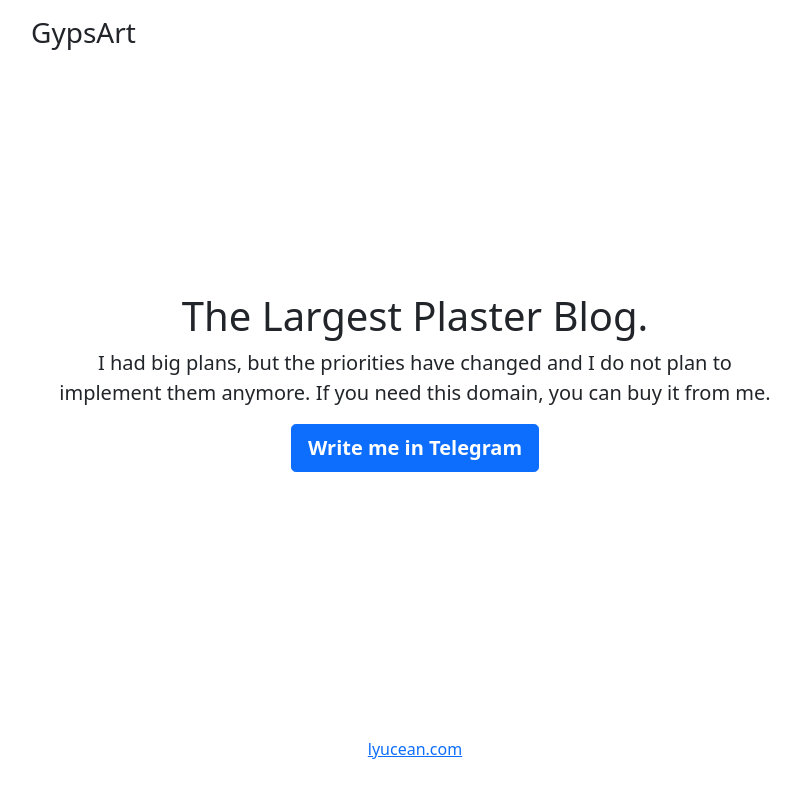
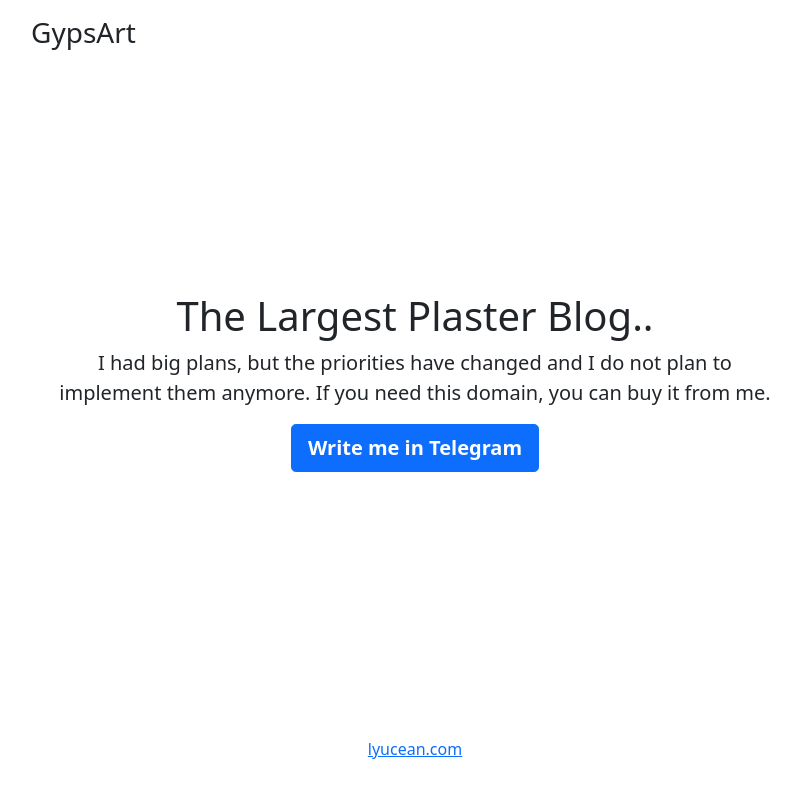
Before and after one commit to lyucean/gypsart.com, a plain HTML site: page public/index.html in a window 1280 px wide. Shown: the whole page, without its empty margins (225-1025 px from the left). Drawn offline with Linux system fonts and the light colour scheme.

Commit message:
Update index.html
Перезапустим

```diff
--- a/public/index.html
+++ b/public/index.html
@@ -36,7 +36,7 @@
   </header>
 
   <main class="px-3">
-    <h1>The Largest Plaster Blog.</h1>
+    <h1>The Largest Plaster Blog..</h1>
     <p class="lead">I had big plans, but the priorities have changed and I do not plan to implement them anymore. If you
       need this domain, you can buy it from me.</p>
     <p class="lead">
```
